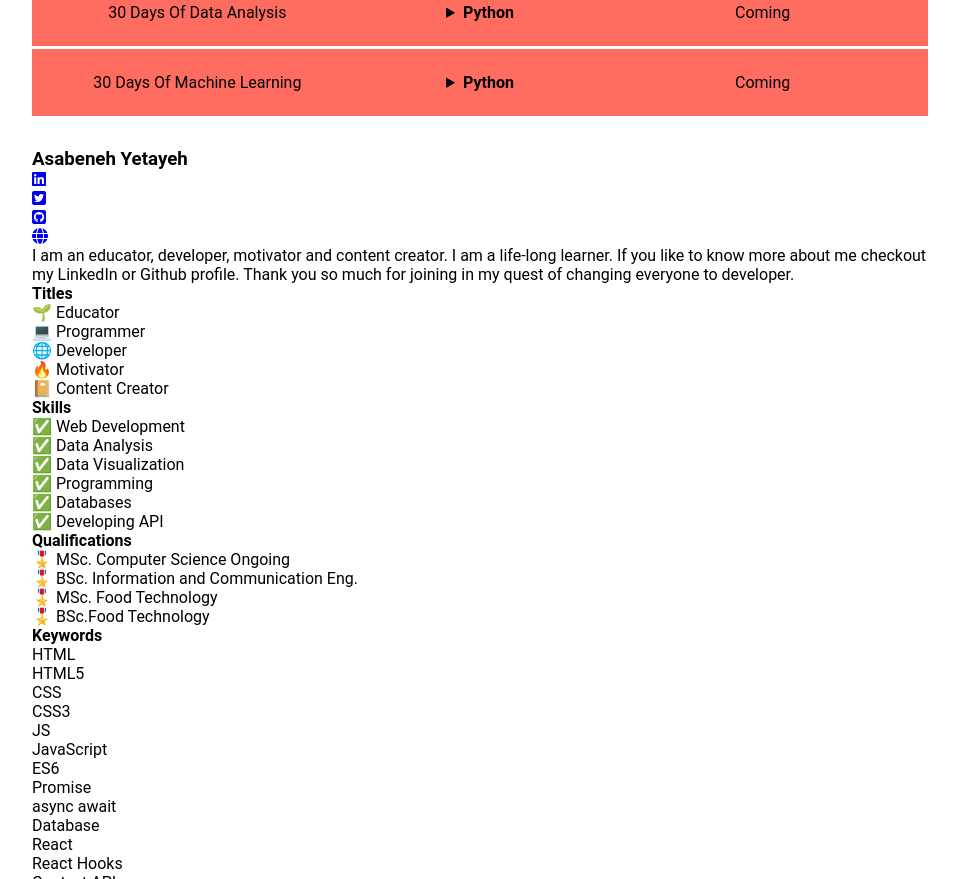
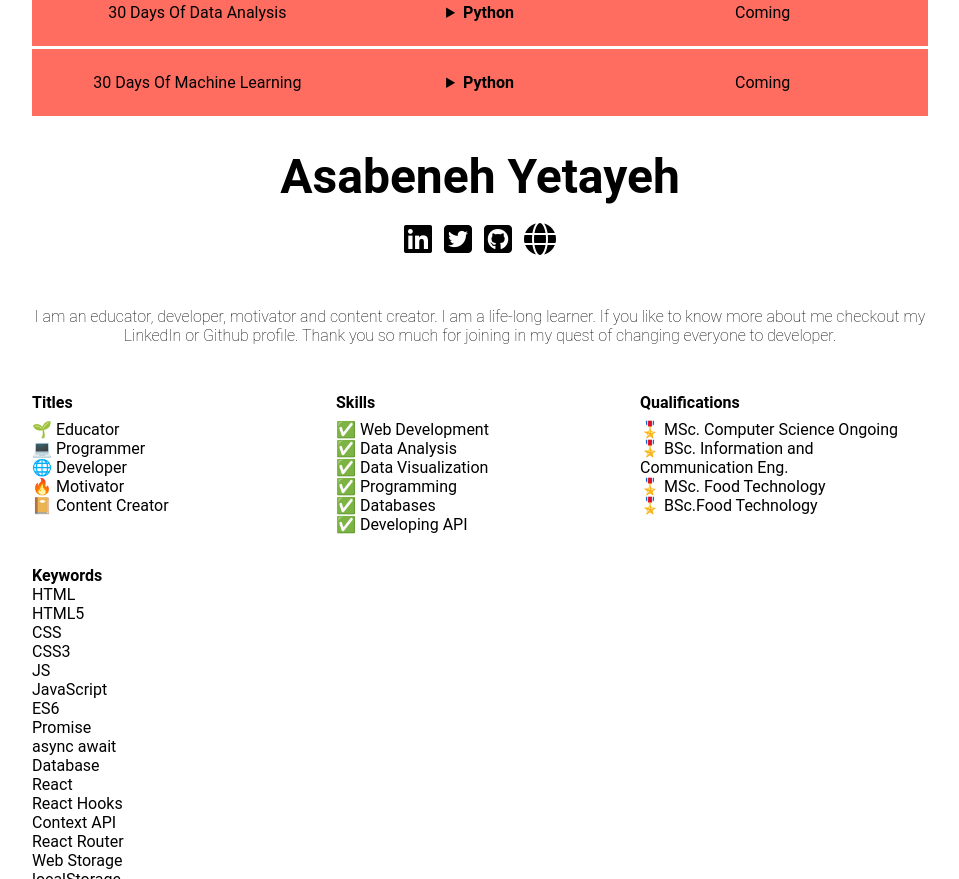
Before and after one commit to miguelruizF/30_days_of_JS_Exercises, a plain HTML site: page JS/day_22/Level_3/index.html in a window 1280 px wide. Shown: the part 689-1568 px from the top of the page, without its empty margins (160-1119 px from the left). Drawn offline with Linux system fonts and the light colour scheme.

Commit message:
Day 22 Level 3 - styles css in information area

```diff
--- a/JS/day_22/Level_3/app.js
+++ b/JS/day_22/Level_3/app.js
@@ -118,7 +118,7 @@
 
         //Change background
         if(p_status.textContent === "Done"){
-            li_challenge.style.backgroundColor = '#07e100';
+            li_challenge.style.backgroundColor = '#32ff32';
         }else if(p_status.textContent === "Ongoing"){
             li_challenge.style.backgroundColor = '#f4e639';
         }else if(p_status.textContent === "Coming"){
@@ -185,9 +185,13 @@
 };
 
 function createList(list, node, title){
+    let div_skills = d.createElement('div');
+    div_skills.classList.add('div_skills_list');
+
     let title_node = d.createElement('h4');
     title_node.classList.add('title_h4');
     title_node.textContent = title;
+
     node.appendChild(title_node);
     let ul_list = d.createElement('ul');
     ul_list.classList.add('ul_list');
@@ -197,7 +201,9 @@
         li_title.textContent = `${item[0]} ${item[1]}`;
         ul_list.appendChild(li_title);
     });
-    node.appendChild(ul_list);
+    div_skills.appendChild(title_node);
+    div_skills.appendChild(ul_list);
+    node.appendChild(div_skills);
 }
 
 function addKeywords(){
--- a/JS/day_22/Level_3/styles.css
+++ b/JS/day_22/Level_3/styles.css
@@ -50,3 +50,40 @@
         }
     }
 }
+
+.div_information{
+    display: grid;
+    justify-items: center;
+    margin-bottom: 2rem;
+    .p_name{
+        margin-bottom: 1rem;
+        font-size: 3rem;
+    }
+    .ul_social{
+        display: inherit;
+        grid-template-columns: repeat(4, 1fr);
+        margin-bottom: 3rem;
+        grid-column-gap: .5rem;
+        li{
+            font-size: 2rem;
+            a{
+                color: black;
+            }
+        }
+    }
+    .information{
+        text-align: center;
+        font-weight: lighter;
+        margin-bottom: 3rem;
+    }
+    .div_skills{
+        display: inherit;
+        grid-template-columns: repeat(3, 1fr);
+        grid-column-gap: 1rem;
+        .div_skills_list{
+            h4{
+                margin-bottom: .5rem;
+            }
+        }
+    }
+}
```
